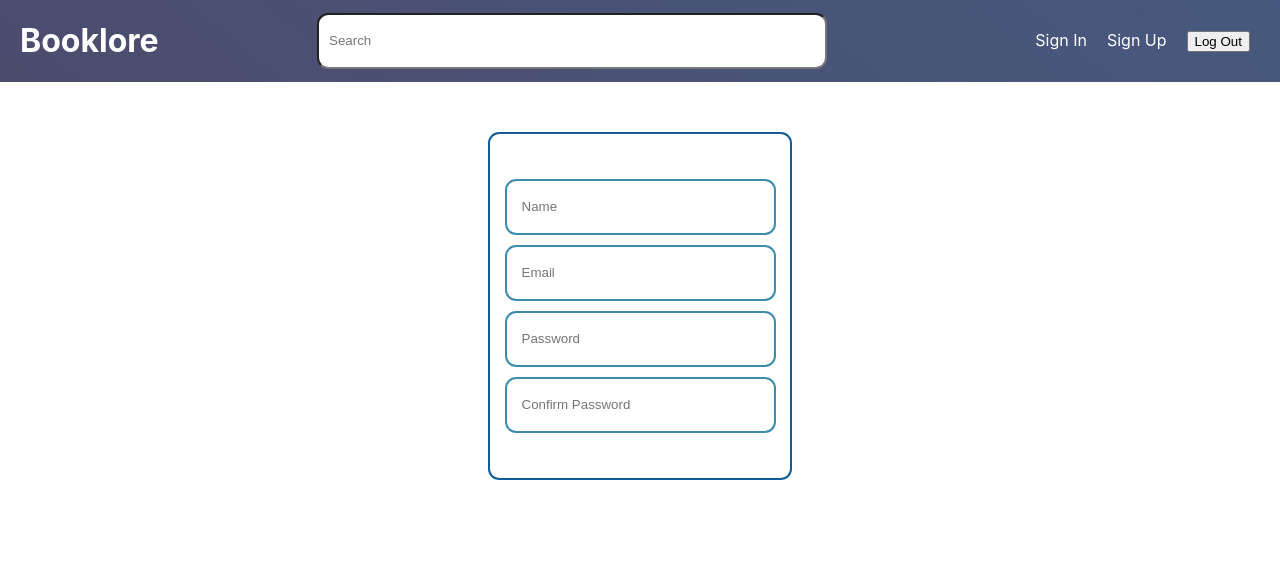
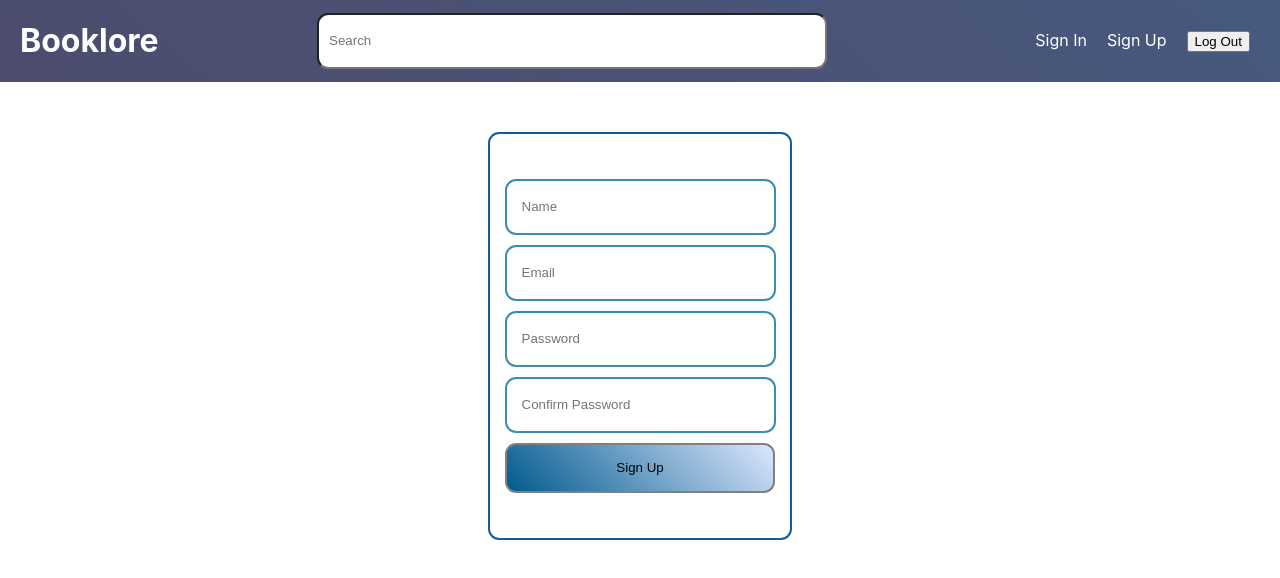
Before and after one commit to harryalbrus272/Booklore, a React (Create React App) app: page /signup in a window 1280 px wide. Shown: the top 578 px of the page. Built offline with nearby package versions, Linux system fonts and the light colour scheme.

Commit message:
signup and signin UI completed

```diff
--- a/src/components/Signin.js
+++ b/src/components/Signin.js
@@ -22,6 +22,7 @@ const Signin = () => {
             setPostData({ ...postData, password: e.target.value })
           }
         />
+        <button type="submit">Sign In</button>
       </form>
     </div>
   );
--- a/src/components/Signup.js
+++ b/src/components/Signup.js
@@ -26,6 +26,7 @@ const Signup = () => {
           placeholder="Confirm Password"
           onChange={(e) => setPostData({ ...postData, confirmPassword: e.target.value })}
         />
+        <button type="submit">Sign Up</button>
       </form>
     </div>
   );
--- a/src/index.css
+++ b/src/index.css
@@ -63,16 +63,31 @@ a {
   align-items: center;
   justify-content: center;
   border-radius: 0.7rem;
-  border: #125D98 2px solid;
+  border: #125d98 2px solid;
 }
 .signin-form input,
-.signup-form input{
+.signup-form input {
   height: 50px;
   width: 250px;
-  margin: 5px 0 !important;
+  margin: 5px 0;
   padding-left: 15px;
   outline: none;
   border-radius: 0.7rem;
-  margin: auto;
-  border: #3C8DAD 2px solid;
+  border: #3c8dad 2px solid;
 }
+.signin-form button,
+.signup-form button {
+  height: 50px;
+  width: 270px;
+  margin: 5px 0;
+  padding: 0 15px;
+  outline: none;
+  border: 2px solid gray;
+  border-radius: 0.7rem;
+  background: linear-gradient(45deg, #005a8d, #dbe6fd);
+}
+.signin-form button:hover,
+.signup-form button:hover {
+  background: linear-gradient(90deg, #005a8d, #dbe6fd);
+  transition: background 1s ease-in-out;
+}
```
